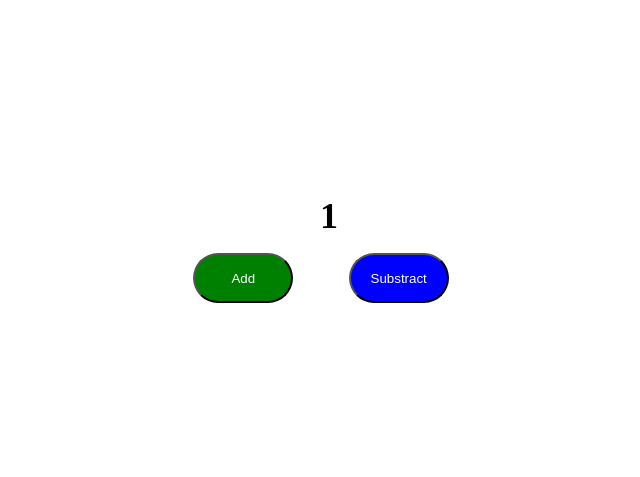
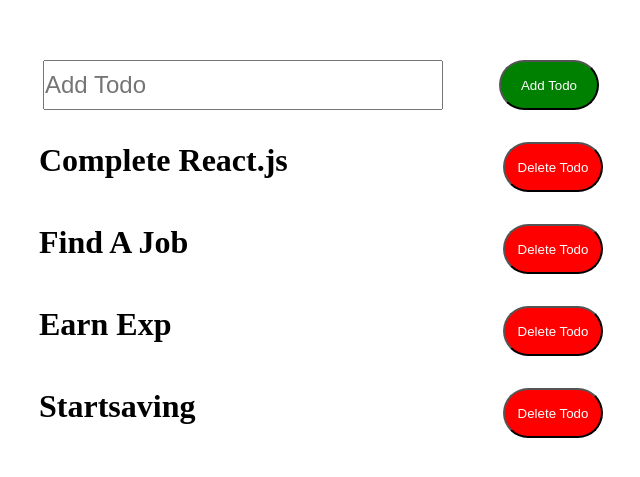
Before and after one commit to ameya-6964/Algo-Camp-React, a React (Vite) app in the folder Lecture_4_Memory_Of_Component/: page / in a window 1280 px wide. Shown: the part 151-628 px from the top of the page, without its empty margins (311-951 px from the left). Built offline with nearby package versions, Linux system fonts and the light colour scheme.

Commit message:
Completed Todo Application

```diff
--- a/Lecture_4_Memory_Of_Component/src/App.css
+++ b/Lecture_4_Memory_Of_Component/src/App.css
@@ -37,3 +37,30 @@
 .substract:hover {
   background-color: rgb(29, 29, 190);
 }
+
+.delete {
+  background-color: red;
+}
+
+.delete:hover {
+  background-color: rgb(148, 0, 0);
+}
+
+.todoInfo {
+  width: 580px;
+  display: flex;
+  justify-content: space-between;
+  gap: 4rem;
+  margin-top: 2rem;
+}
+
+.container {
+  display: flex;
+  justify-content: center;
+  gap: 3.5rem;
+}
+
+.container input {
+  width: 400px;
+  font-size: 1.5rem;
+}
--- a/Lecture_4_Memory_Of_Component/src/App.jsx
+++ b/Lecture_4_Memory_Of_Component/src/App.jsx
@@ -1,10 +1,11 @@
-import Counter from "./Components/Counter";
+/* import Counter from "./Components/Counter"; */
 import "./App.css";
+import TodoDemo from "./Components/TodoDemo";
 
 function App() {
   return (
     <>
-      <Counter />
+      <TodoDemo />
     </>
   );
 }
--- /dev/null
+++ b/Lecture_4_Memory_Of_Component/src/Components/TodoDemo.jsx
@@ -0,0 +1,49 @@
+import { useState } from "react";
+import TodoList from "./TodoList";
+
+let todosData = [
+  { id: Date.now().toLocaleString() + 12, data: "Complete React.js" },
+  { id: Date.now().toLocaleString() + 123, data: "Find A Job" },
+  { id: Date.now().toLocaleString() + 124, data: "Earn Exp" },
+  { id: Date.now().toLocaleString() + 126, data: "Startsaving" },
+];
+const TodoDemo = () => {
+  const [todos, setTodos] = useState(todosData);
+  const [newTodo, setNewTodo] = useState("");
+  function addHandler() {
+    if (newTodo.trim() !== "") {
+      // Ensure there's actual text to add
+      setTodos((prev) => [
+        ...prev, // Include the previous todos
+        { id: Date.now().toLocaleString(), data: newTodo }, // Add the new todo
+      ]);
+      setNewTodo(""); // Clear the input field
+    }
+  }
+
+  function deleteTodo(id) {
+    setTodos((prevTodos) => prevTodos.filter((todo) => todo.id !== id));
+  }
+
+  return (
+    <div>
+      <div className="container">
+        <input
+          className="input"
+          type="text"
+          placeholder="Add Todo"
+          value={newTodo}
+          onChange={(e) => setNewTodo(e.target.value)}
+        />
+        <button onClick={addHandler} className="add">
+          Add Todo
+        </button>
+      </div>
+      <ul>
+        <TodoList todos={todos} deleteTodo={deleteTodo} />
+      </ul>
+    </div>
+  );
+};
+
+export default TodoDemo;
--- /dev/null
+++ b/Lecture_4_Memory_Of_Component/src/Components/TodoList.jsx
@@ -0,0 +1,12 @@
+const TodoList = ({ todos, deleteTodo }) => {
+  return todos.map((todo) => (
+    <li style={{ listStyle: "none" }} className="todoInfo" key={todo.id}>
+      <h1> {todo.data} </h1>
+      <button className="delete" onClick={() => deleteTodo(todo.id)}>
+        Delete Todo
+      </button>
+    </li> // Now has a unique key
+  ));
+};
+
+export default TodoList;
```
